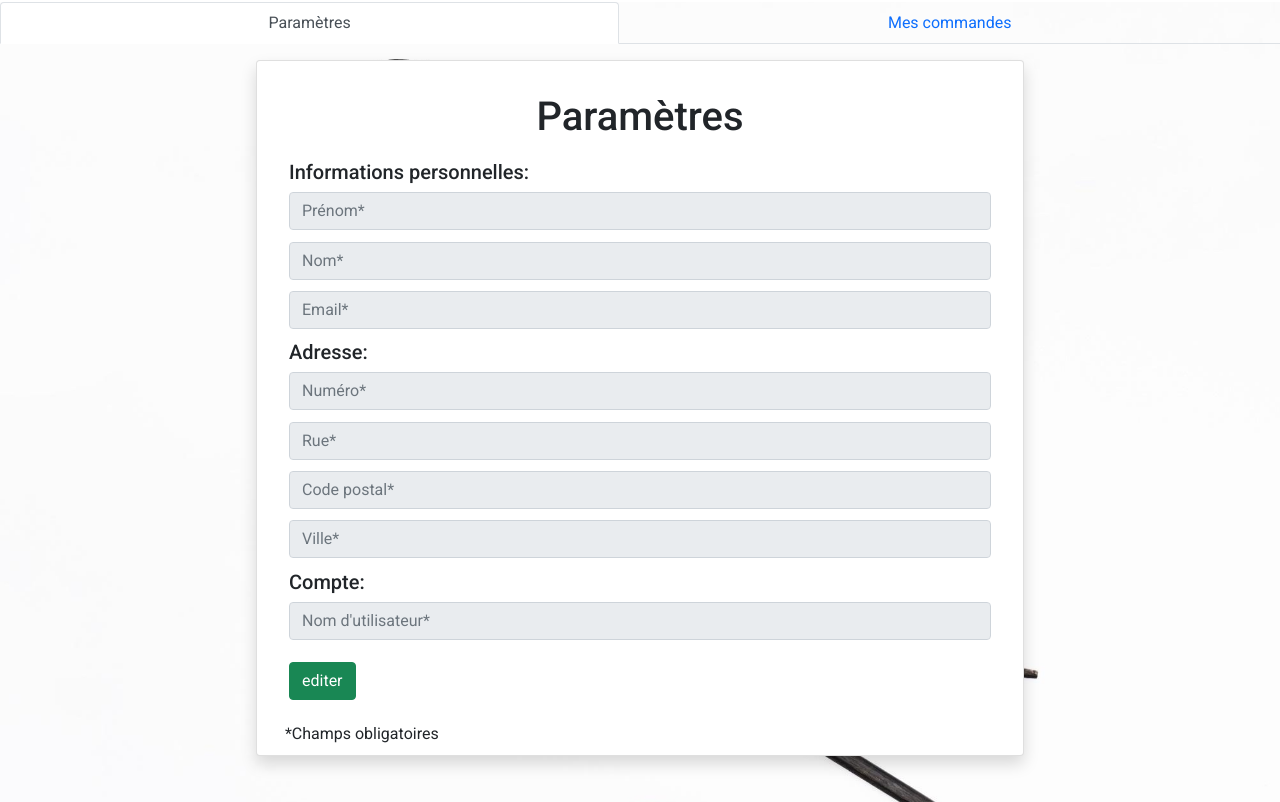
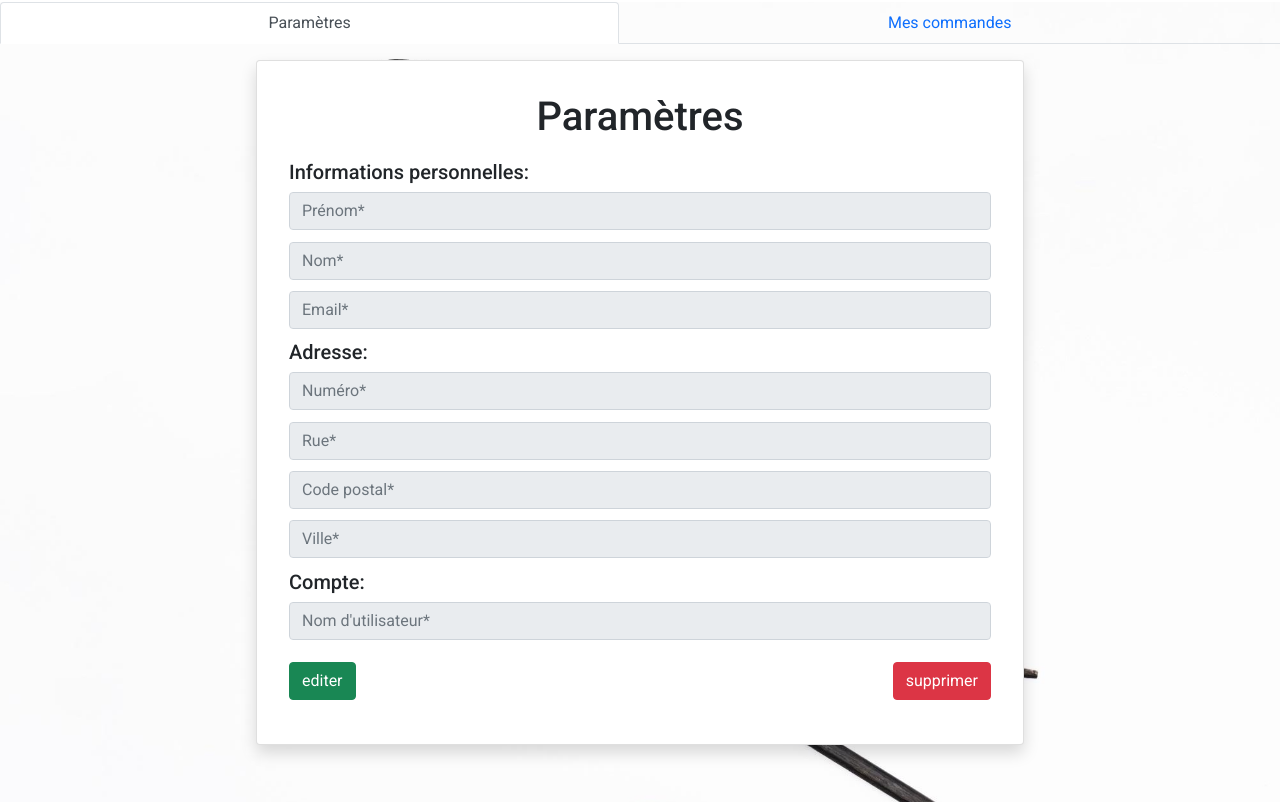
Before and after one commit to LouisBPro/ProjetFinalFormation, an Angular app in the folder HashiAngular/: page /client/edit in a window 1280 px wide. Shown: the part 408-1210 px from the top of the page. Built offline with nearby package versions, Linux system fonts and the light colour scheme; sample sign-in values are in the browser's storage.

Commit message:
delete client

```diff
--- a/HashiAngular/src/app/client/edit-client/edit-client.component.html
+++ b/HashiAngular/src/app/client/edit-client/edit-client.component.html
@@ -173,9 +173,16 @@
         <button *ngIf="edition" (click)="goAnnuler()" class="btn btn-warning">
           annuler
         </button>
+        <button
+          *ngIf="!edition"
+          (click)="delete()"
+          class="btn btn-danger float-end"
+        >
+          supprimer
+        </button>
       </div>
     </div>
     <br />
-    <span> &nbsp; &nbsp;*Champs obligatoires</span>
+    <span *ngIf="edition"> &nbsp; &nbsp;*Champs obligatoires</span>
   </div>
 </form>
--- a/HashiAngular/src/app/client/edit-client/edit-client.component.ts
+++ b/HashiAngular/src/app/client/edit-client/edit-client.component.ts
@@ -161,4 +161,11 @@ export class EditClientComponent implements OnInit {
       ? { checkNotEquals: true }
       : null;
   }
+
+  delete() {
+    sessionStorage.clear();
+    localStorage.clear();
+    this.router.navigate(['/home']);
+    this.clientService.delete(this.client.id!);
+  }
 }
--- a/HashiAngular/src/app/services/client.service.ts
+++ b/HashiAngular/src/app/services/client.service.ts
@@ -14,7 +14,7 @@ export class ClientService {
 
   private get httpHeaders(): HttpHeaders {
     return new HttpHeaders({
-      Authorization: 'Basic ' + btoa('client:client'),
+      Authorization: 'Basic' + sessionStorage.getItem('token'),
       'Content-Type': 'application/json',
     });
   }
@@ -26,7 +26,7 @@ export class ClientService {
   }
 
   public delete(id: number): Observable<any> {
-    return this.http.delete<Client[]>(`${ClientService.URL}/${id}`, {
+    return this.http.delete<Client>(`${ClientService.URL}/${id}`, {
       headers: this.httpHeaders,
     });
   }
```
